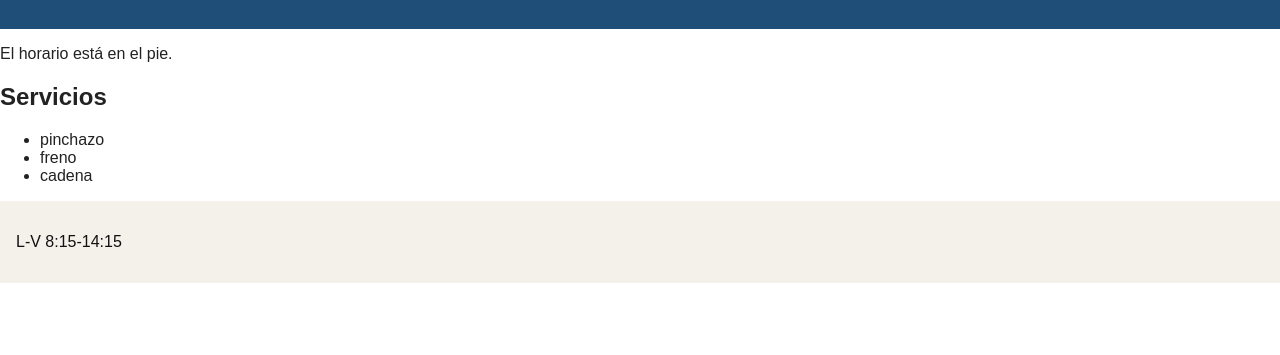
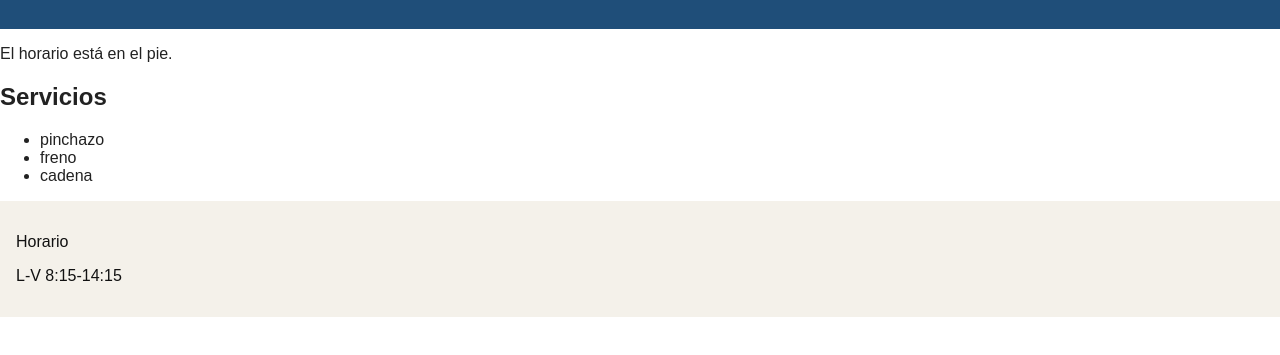
Before and after one commit to enekomunozbalma/taller-bicis-2627, a plain HTML site: page index.html in a window 1280 px wide. Shown: the part 117-472 px from the top of the page. Drawn offline with Linux system fonts and the light colour scheme.

Commit message:
Añadidoerror para que casque e footer

```diff
--- a/index.html
+++ b/index.html
@@ -22,6 +22,7 @@
     </section>
   </main>
   <footer>
+    <p>Horario
     <p>L-V 8:15-14:15</p>
   </footer>
 </body>
```
